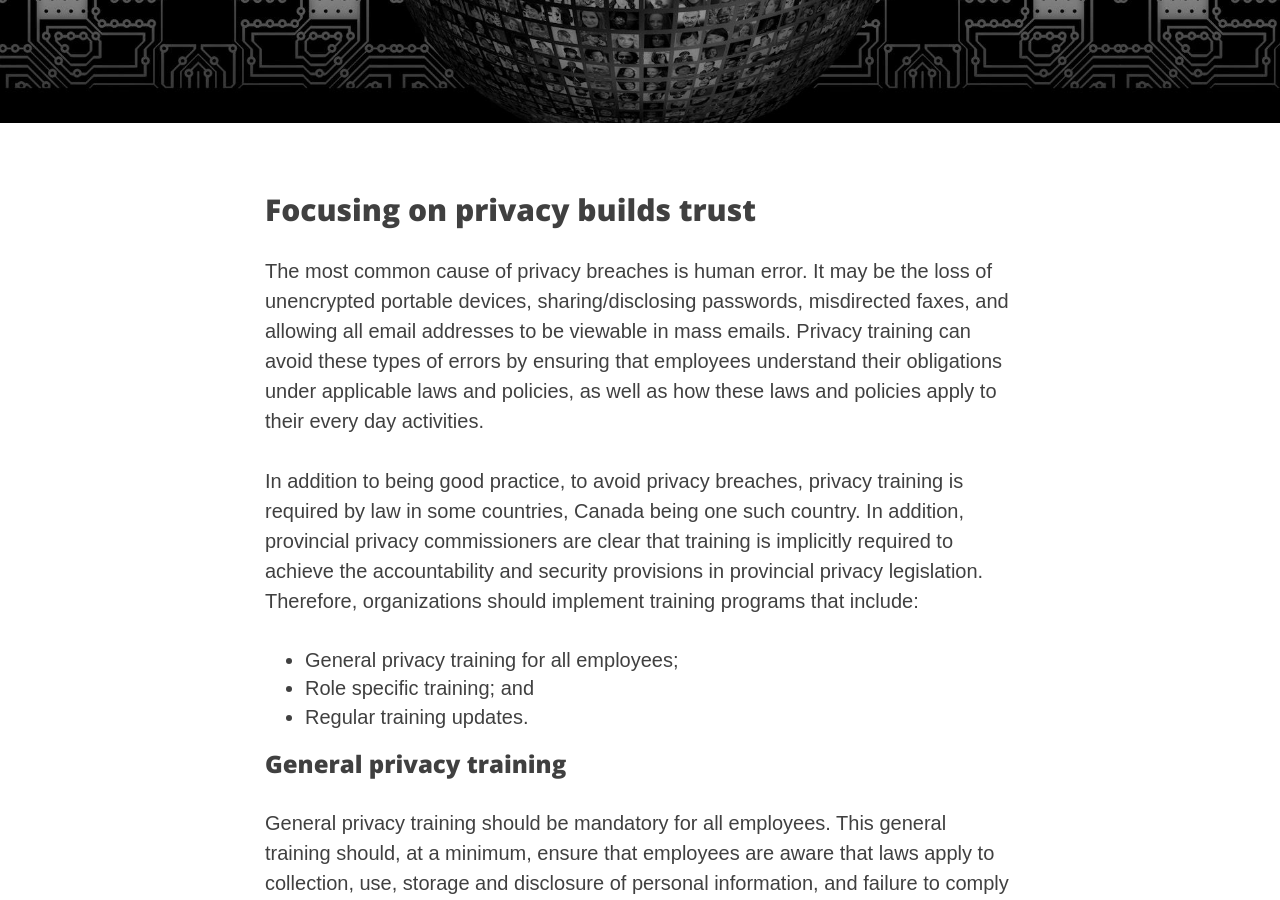
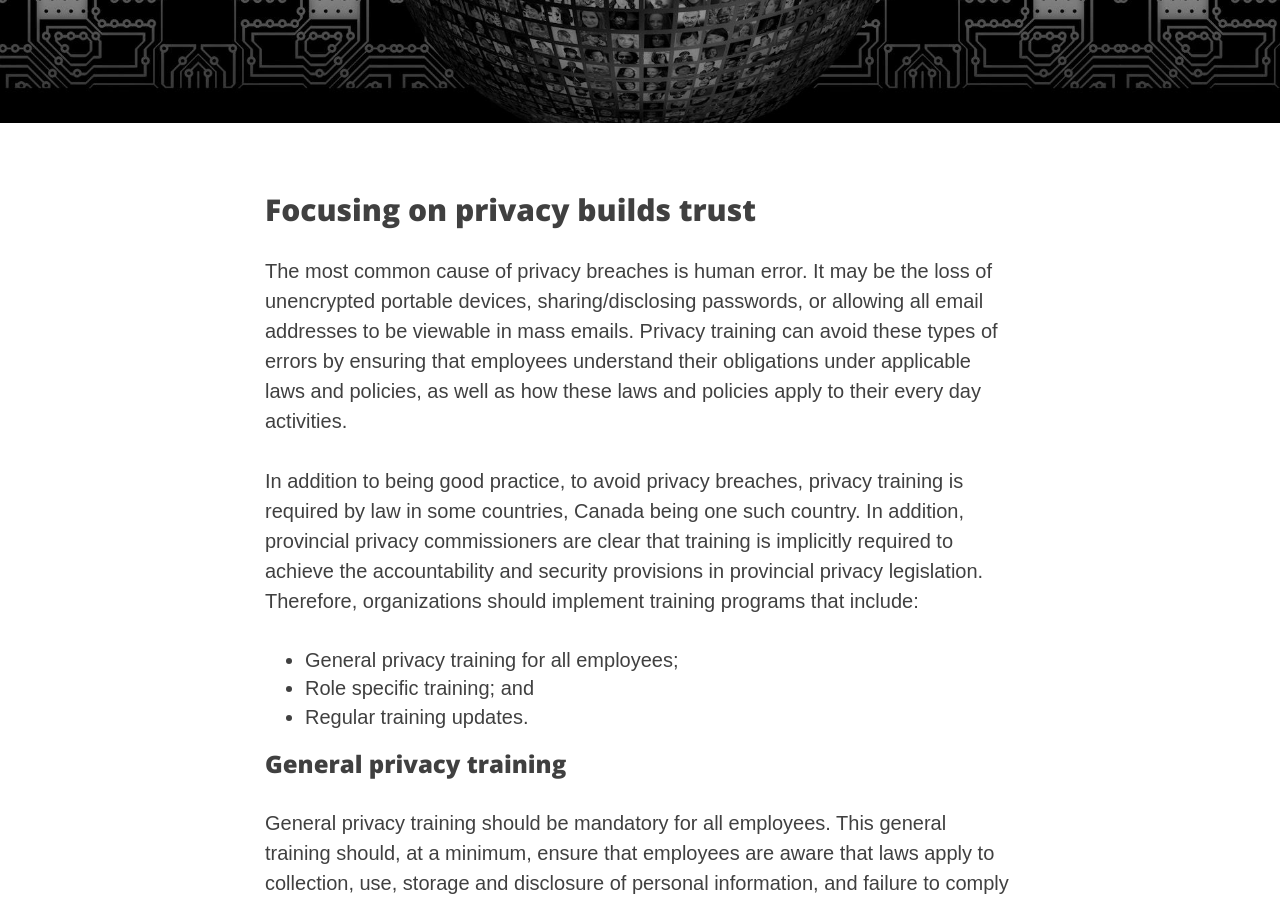
Before and after one commit to riod4/resources, a Jekyll site: the page built from _services/training-staff-service.md, in a window 1280 px wide and 900 px high, scrolled down 364 px. Built offline with Jekyll 4.4.1, drawn with Linux system fonts in a browser that asks for light colours; nearby versions of some CDN libraries.

Commit message:
15-02-2020 v01

```diff
--- a/_services/training-staff-service.md
+++ b/_services/training-staff-service.md
@@ -14,7 +14,7 @@ header-license: CC0 Creative Commons
 ---
 
 ## Focusing on privacy builds trust
-The most common cause of privacy breaches is human error. It may be the loss of unencrypted portable devices, sharing/disclosing passwords, misdirected faxes, and allowing all email addresses to be viewable in mass emails. Privacy training can avoid these types of errors by ensuring that employees understand their obligations under applicable laws and policies, as well as how these laws and policies apply to their every day activities.
+The most common cause of privacy breaches is human error. It may be the loss of unencrypted portable devices, sharing/disclosing passwords, or allowing all email addresses to be viewable in mass emails. Privacy training can avoid these types of errors by ensuring that employees understand their obligations under applicable laws and policies, as well as how these laws and policies apply to their every day activities.
 
 In addition to being good practice, to avoid privacy breaches, privacy training is required by law in some countries, Canada being one such country. In addition, provincial privacy commissioners are clear that training is implicitly required to achieve the accountability and security provisions in provincial privacy legislation. Therefore, organizations should implement training programs that include:
 
```
